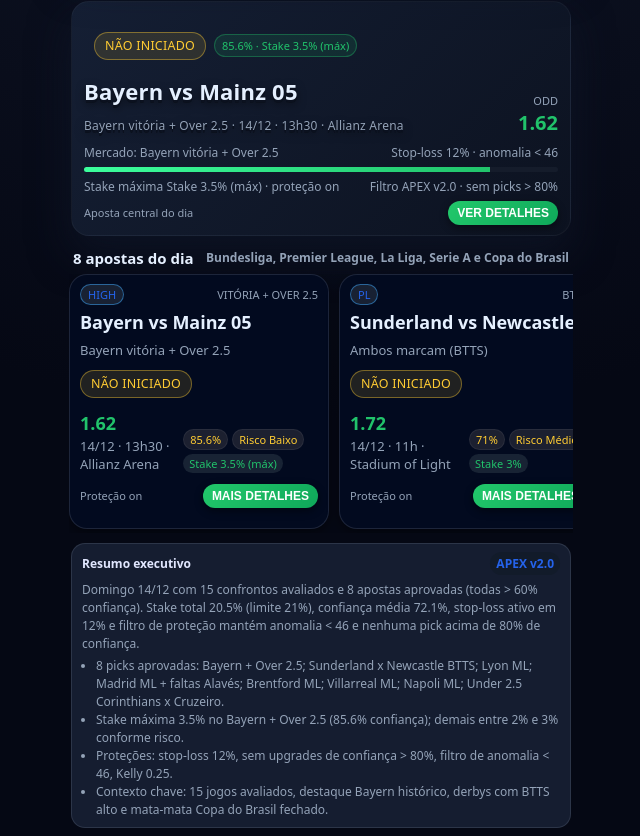
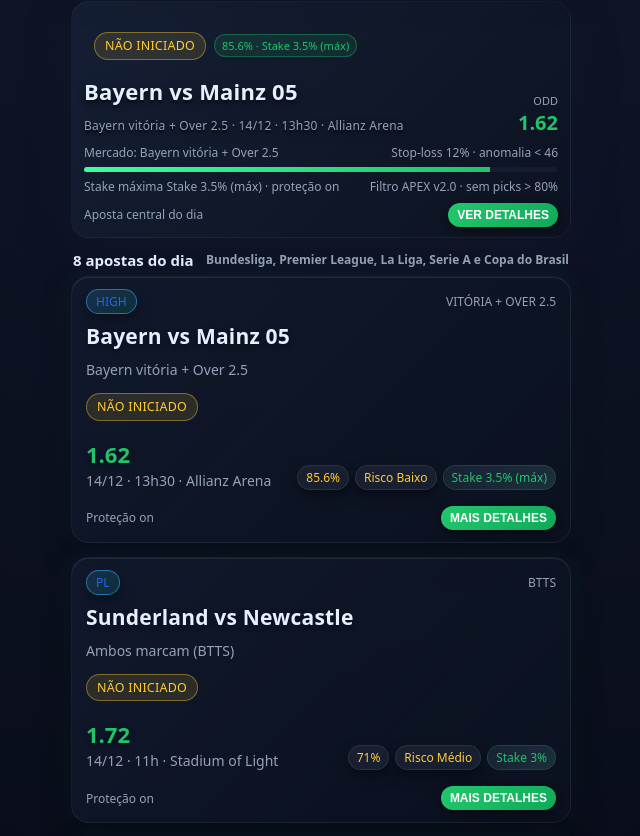
Before and after one commit to newjsouza/coridora, a React (Vite) app in the folder frontend/: page / in a window 1280 px wide. Shown: the part 612-1448 px from the top of the page, without its empty margins (319-959 px from the left). Built offline with nearby package versions, Linux system fonts and the light colour scheme.

Commit message:
Style bets list vertical layout and highlight

```diff
--- a/frontend/src/pages/ReportPage.css
+++ b/frontend/src/pages/ReportPage.css
@@ -641,73 +641,74 @@
   width: 89%;
 }
 
-.bets-carousel {
-  display: flex;
-  gap: 10px;
-  overflow-x: auto;
-  padding-bottom: 4px;
-  margin: 4px -2px 4px;
-}
-
 .bets-list {
   display: flex;
   flex-direction: column;
-  gap: 12px;
+  gap: 14px;
   width: 100%;
-}
-
-.bets-carousel::-webkit-scrollbar {
-  display: none;
+  margin: 6px 0 10px;
 }
 
 .bet-card {
-  min-width: 245px;
-  max-width: 260px;
-  background: var(--bg-card);
-  border-radius: var(--radius-card);
-  padding: 9px 10px 9px;
-  border: 1px solid var(--border-soft);
-  box-shadow: 0 4px 12px rgba(0, 0, 0, 0.4);
+  width: 100%;
+  background: linear-gradient(135deg, rgba(17, 26, 45, 0.9), rgba(11, 17, 31, 0.85));
+  border-radius: 18px;
+  padding: 12px 14px 12px;
+  border: 1px solid rgba(255, 255, 255, 0.06);
+  box-shadow:
+    0 12px 30px rgba(0, 0, 0, 0.45),
+    inset 0 1px 0 rgba(255, 255, 255, 0.08),
+    0 0 24px rgba(0, 234, 255, 0.08);
   display: flex;
   flex-direction: column;
-  gap: 5px;
-  flex-shrink: 0;
+  gap: 8px;
+  backdrop-filter: blur(6px);
+  transform: translateZ(0);
+  transition: transform 140ms ease, box-shadow 140ms ease, border-color 140ms ease;
 }
 
-.bets-list .bet-card {
-  min-width: 100%;
-  max-width: 100%;
+.bet-card:hover {
+  transform: translateY(-2px) scale(1.01);
+  box-shadow:
+    0 16px 36px rgba(0, 0, 0, 0.5),
+    inset 0 1px 0 rgba(255, 255, 255, 0.1),
+    0 0 32px rgba(0, 234, 255, 0.12);
+  border-color: rgba(255, 255, 255, 0.12);
 }
 
 .bet-header {
   display: flex;
   justify-content: space-between;
   align-items: center;
-  font-size: 12px;
+  font-size: 13px;
 }
 
 .bet-badge {
-  font-size: 11px;
-  padding: 2px 7px;
+  font-size: 12px;
+  padding: 3px 9px;
   border-radius: 999px;
-  background: #182133;
+  background: linear-gradient(135deg, rgba(61, 169, 255, 0.16), rgba(0, 255, 179, 0.1));
   color: var(--accent-blue);
-  border: 1px solid rgba(61, 169, 255, 0.5);
+  border: 1px solid rgba(61, 169, 255, 0.55);
+  box-shadow: 0 6px 16px rgba(0, 0, 0, 0.35);
 }
 
 .bet-type {
-  font-size: 11px;
+  font-size: 12px;
   color: var(--text-muted);
   text-transform: uppercase;
 }
 
+
 .bet-match {
-  font-size: 18px;
-  font-weight: 600;
+  font-size: 21px;
+  font-weight: 800;
+  letter-spacing: 0.01em;
+  text-shadow: 0 2px 6px rgba(0, 0, 0, 0.45);
 }
 
 .bet-market {
-  font-size: 13px;
+  font-size: 14px;
   color: var(--text-muted);
   margin-top: 2px;
 }
@@ -716,29 +717,31 @@
   display: flex;
   justify-content: space-between;
   align-items: flex-end;
-  margin-top: 6px;
+  margin-top: 8px;
 }
 
 .bet-odd {
-  font-size: 18px;
-  font-weight: 800;
+  font-size: 22px;
+  font-weight: 900;
   color: var(--accent-green);
+  text-shadow: 0 2px 6px rgba(0, 0, 0, 0.4);
 }
 
 .bet-badges-row {
   display: flex;
-  gap: 4px;
-  margin-top: 4px;
+  gap: 6px;
+  margin-top: 6px;
   flex-wrap: wrap;
 }
 
 .tag-risk {
-  font-size: 11px;
-  padding: 2px 6px;
+  font-size: 12px;
+  padding: 3px 8px;
   border-radius: 999px;
-  border: 1px solid rgba(255, 255, 255, 0.06);
+  border: 1px solid rgba(255, 255, 255, 0.08);
   color: var(--accent-yellow);
-  background: #1c2030;
+  background: linear-gradient(135deg, rgba(28, 32, 48, 0.95), rgba(24, 35, 52, 0.85));
+  box-shadow: 0 6px 14px rgba(0, 0, 0, 0.35);
 }
 
 .tag-risk.red {
@@ -746,19 +749,20 @@
 }
 
 .tag-stake {
-  font-size: 11px;
-  padding: 2px 6px;
+  font-size: 12px;
+  padding: 3px 8px;
   border-radius: 999px;
-  background: #182334;
+  background: linear-gradient(135deg, rgba(24, 35, 52, 0.95), rgba(31, 53, 66, 0.85));
   color: var(--accent-green);
+  border: 1px solid rgba(33, 195, 107, 0.2);
 }
 
 .bet-footer {
   display: flex;
   justify-content: space-between;
   align-items: center;
-  margin-top: 6px;
-  font-size: 11px;
+  margin-top: 8px;
+  font-size: 12px;
   color: var(--text-muted);
 }
 
--- a/frontend/src/pages/ReportPage.tsx
+++ b/frontend/src/pages/ReportPage.tsx
@@ -110,7 +110,7 @@
           <span className="section-subtitle">Bundesliga, Premier League, La Liga, Serie A e Copa do Brasil</span>
         </div>
 
-        <div className="bets-carousel">
+        <div className="bets-list">
           {betCardsToday.map((bet) => (
             <div className="bet-card" key={bet.match}>
               <div className="bet-header">
```
